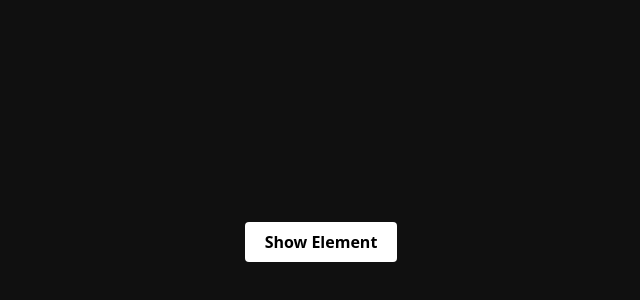
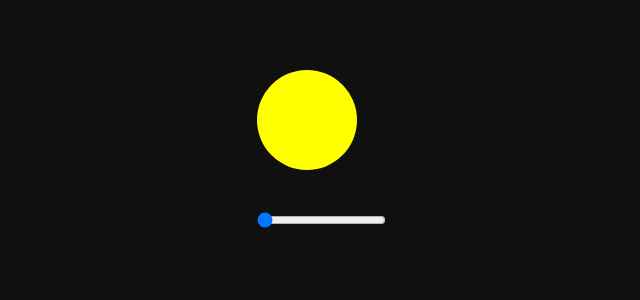
Before and after one commit to Mohamed-17/motion.dev-transform, a Next.js app: page / in a window 1280 px wide. Shown: the part 168-468 px from the top of the page, without its empty margins (319-959 px from the left). Built offline with nearby package versions, Linux system fonts and the light colour scheme.

Commit message:
useMotionValue | motion.dev

```diff
--- a/app/page.tsx
+++ b/app/page.tsx
@@ -1,34 +1,24 @@
 "use client";
-import React, { useState } from "react";
-import { motion } from "motion/react";
-import { childVariants, parentVariants } from "@/variants/var";
+import React from "react";
+import { motion, useMotionValue } from "motion/react";
 function HomePage() {
-  const [isVisible, setIsvisible] = useState(false);
-
+  const motionScale = useMotionValue(1);
+  const onChangeEvent = (e: React.ChangeEvent<HTMLInputElement>) => {
+    motionScale.set(parseFloat(e.target.value));
+  };
   return (
     <div>
-      <motion.div
-        className="flex space-x-3"
-        variants={parentVariants}
-        initial="hidden"
-        animate={isVisible ? "visible" : "hidden"}
-      >
-        {[...Array(5)].map((_, index) => (
-          <motion.div
-            key={index}
-            className="box"
-            variants={childVariants}
-          ></motion.div>
-        ))}
-      </motion.div>
+      <motion.div className="box" style={{ scale: motionScale }} />
 
-      <div className="mt-20 flex justify-center">
-        <button
-          onClick={() => setIsvisible((prev) => !prev)}
-          className="bg-white text-black font-bold rounded px-5 py-2"
-        >
-          {isVisible ? "Hide Element" : "Show Element"}
-        </button>
+      <div className="mt-10">
+        <input
+          type="range"
+          onChange={onChangeEvent}
+          step={1}
+          min={1}
+          max={6}
+          defaultValue={1}
+        />
       </div>
     </div>
   );
```
